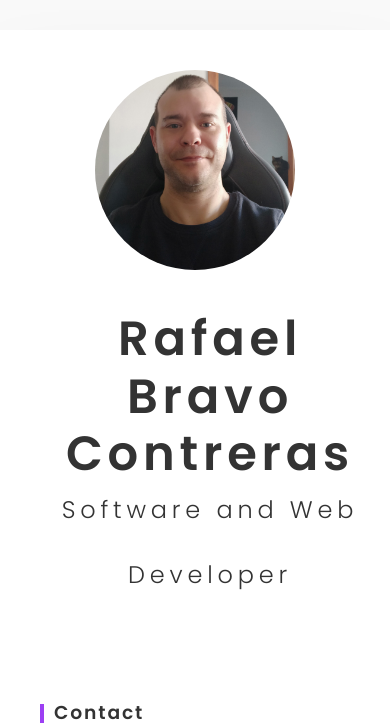
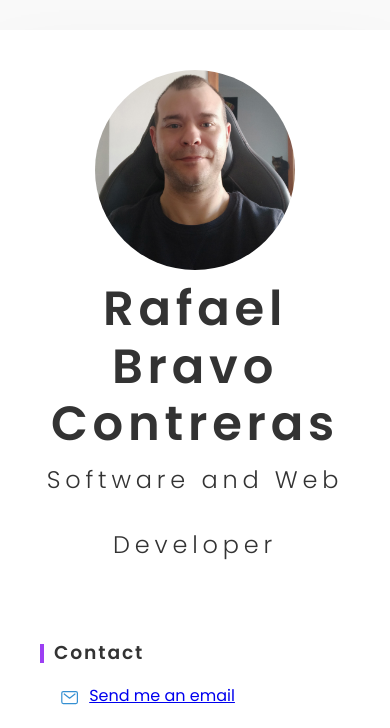
Before and after one commit to rafaelbc-dev/rbc-resume-cv, a plain HTML site: page index.html in a window 390 px wide. Shown: the top 728 px of the page. Drawn offline with nearby package versions, Linux system fonts and the light colour scheme.

Commit message:
Title padding adjustment for mobile screens.

```diff
--- a/main.css
+++ b/main.css
@@ -100,6 +100,10 @@ body {
 
     .container .top .imgBox .box {
         margin: auto;
+    }
+
+    .container .top .profileText {
+        padding: 10px;
     }
 
     .container .top .profileText > * {
```
